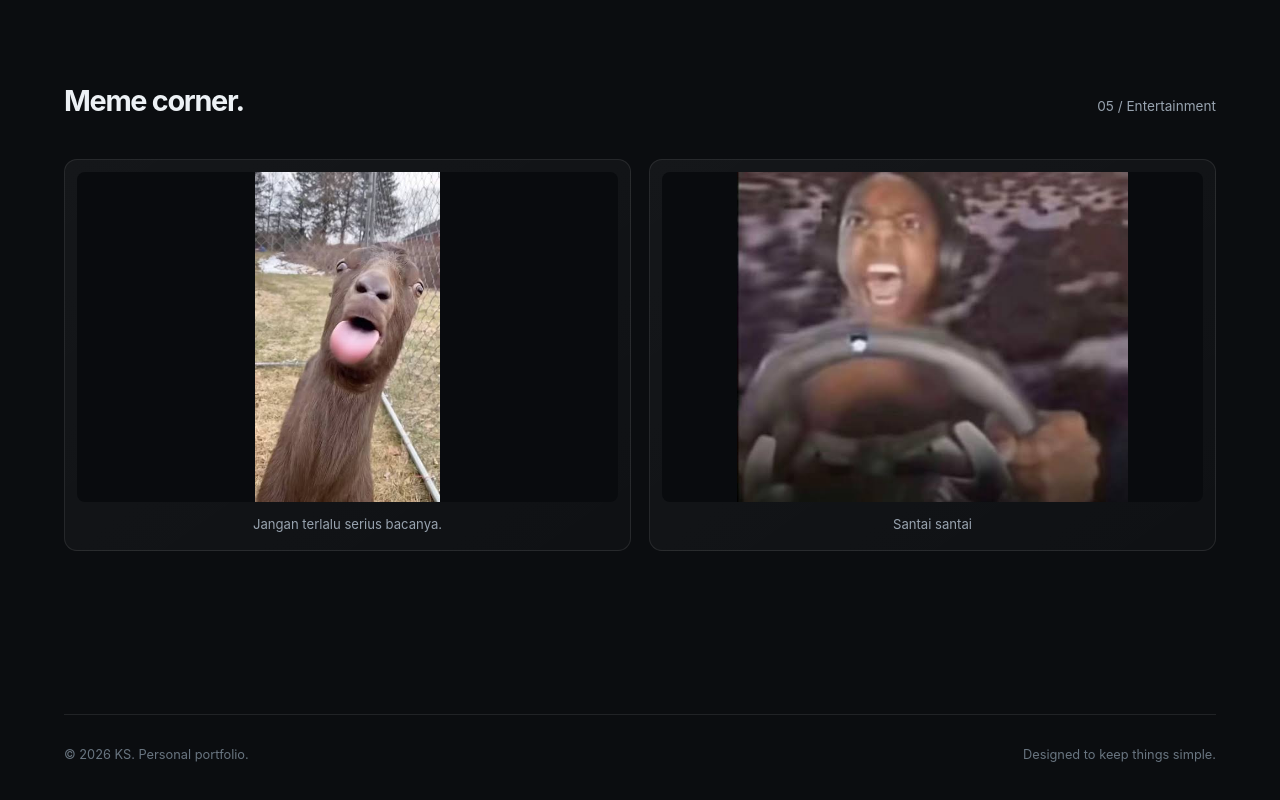
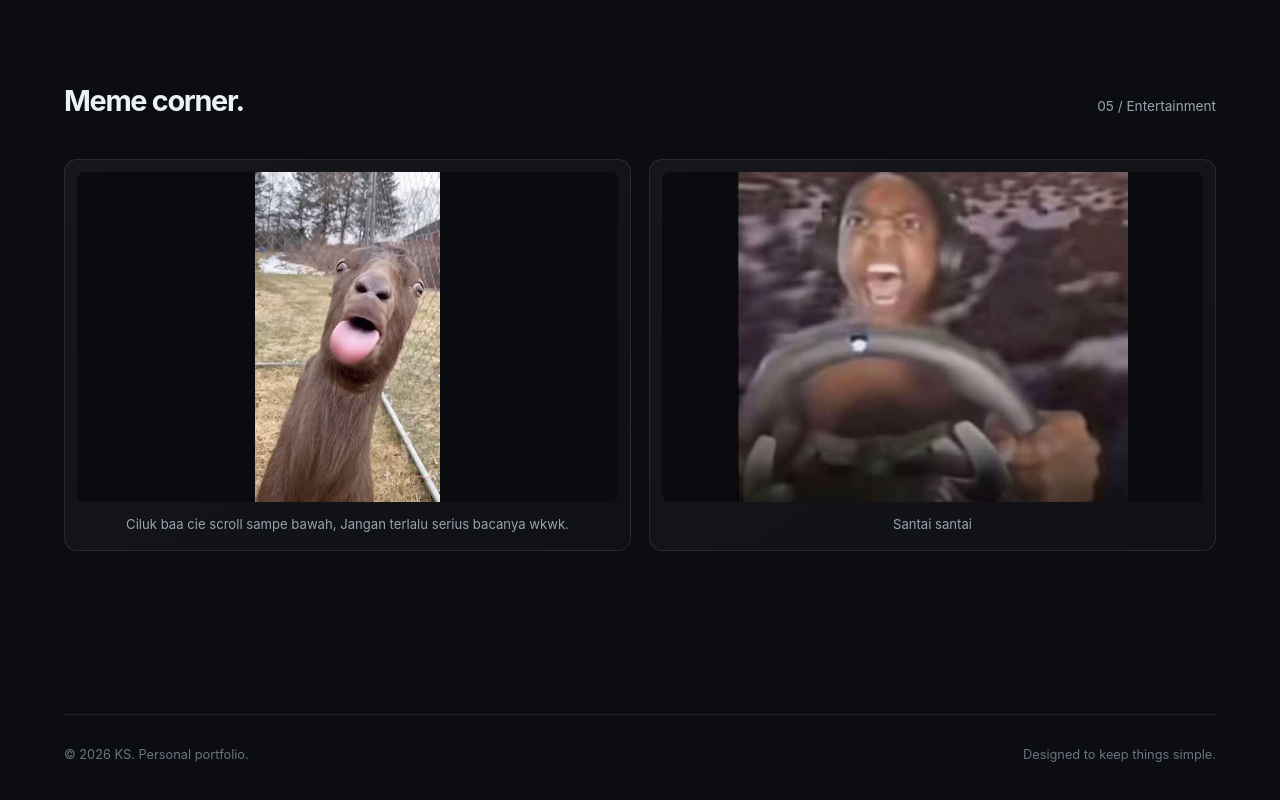
Before and after one commit to Ruylx/homework-portfolio, a plain HTML site: page index.html in a window 1280 px wide. Shown: the part 2901-3701 px from the top of the page. Drawn offline with Linux system fonts and the light colour scheme.

Commit message:
Update index.html

```diff
--- a/index.html
+++ b/index.html
@@ -271,7 +271,7 @@
           <article class="meme-card">
             <img src="meme1.jpg" alt="Meme 1" onerror="this.style.display='none'; this.nextElementSibling.hidden=false;">
             <!-- <div class="meme-placeholder" hidden>Add image: meme1.jpg</div> -->
-            <p class="meme-caption">Jangan terlalu serius bacanya.</p>
+            <p class="meme-caption">Ciluk baa cie scroll sampe bawah, Jangan terlalu serius bacanya wkwk.</p>
           </article>
           <article class="meme-card">
             <img src="meme2.jpg" alt="Meme 2" onerror="this.style.display='none'; this.nextElementSibling.hidden=false;">
```
